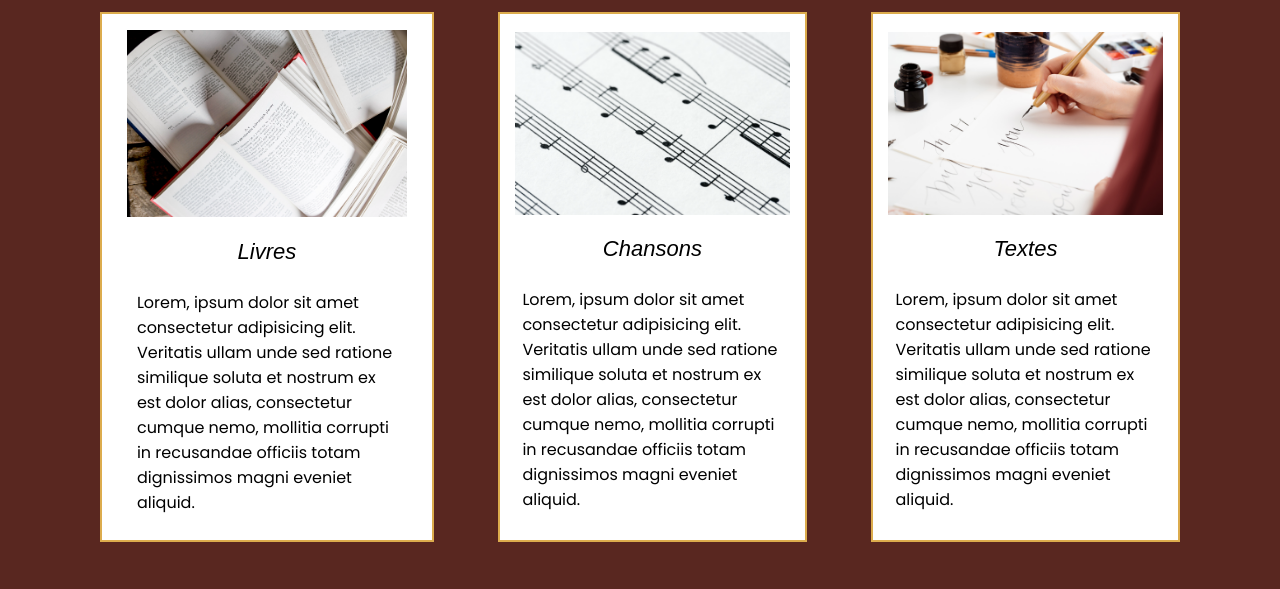
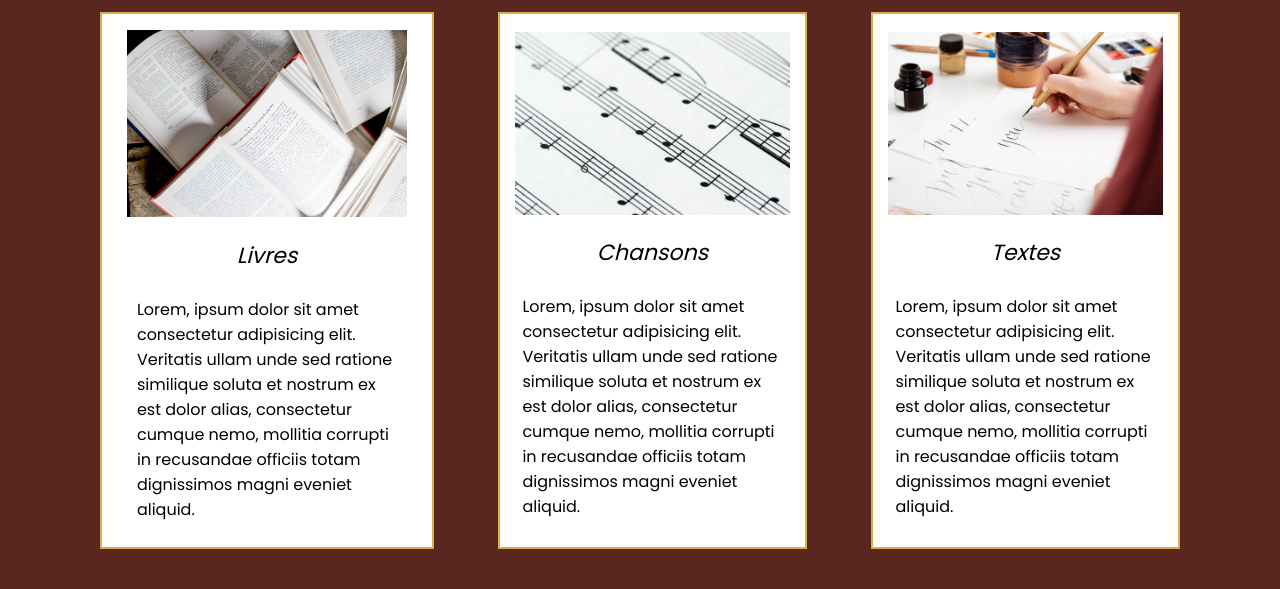
Before and after one commit to Luna-bf/Trouver-ma-traduction, a PHP site: page / in a window 1280 px wide. Shown: the part 1048-1637 px from the top of the page. Run offline with PHP 8.4, Linux system fonts and the light colour scheme; style sheets or scripts are compiled from the project's sources; some web fonts are replaced.

Commit message:
Updated card font

```diff
--- a/assets/style/pages/_accueil.scss
+++ b/assets/style/pages/_accueil.scss
@@ -1,5 +1,4 @@
 // body
-
 .bg-color-brown {
     background-color: #592720;
 }
@@ -58,8 +57,6 @@
 }
 
 .translation-card>span {
-    font-family: "PoppinsRegularItalic", sans-serif;
-    font-weight: 400;
     font-style: italic;
     font-size: 22px;
     margin-top: 0.8em;
```
